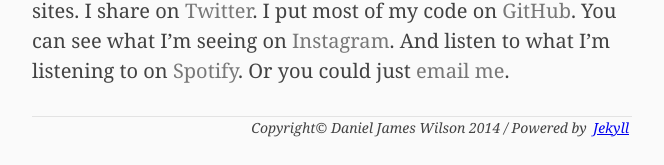
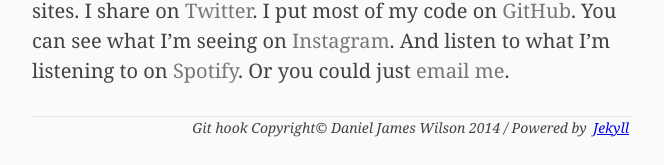
Before and after one commit to danwlsn/djangodan.github.io, a Jekyll site: the page built from about/index.md, in a window 1280 px wide. Shown: the part 980-1145 px from the top of the page, without its empty margins (308-972 px from the left). Built offline with Jekyll 4.4.1, drawn with Linux system fonts in a browser that asks for light colours; nearby versions of some CDN libraries; Markdown is read by kramdown in place of the engine named in the settings.

Commit message:
Git hook test

```diff
--- a/_layouts/default.html
+++ b/_layouts/default.html
@@ -31,7 +31,7 @@
         {{ content }}
       </article>
       <footer>
-        <p><em>Copyright&copy Daniel James Wilson 2014 / Powered by <a class="jekyll" href="http://jekyllrb.com"><span class="jek">Jek</span><span class="yll">yll</span></a> <span class="hyde">and Mr Hyde.</span></em></p>
+        <p><em>Git hook Copyright&copy Daniel James Wilson 2014 / Powered by <a class="jekyll" href="http://jekyllrb.com"><span class="jek">Jek</span><span class="yll">yll</span></a> <span class="hyde">and Mr Hyde.</span></em></p>
       </footer>
     </div>
 
```
